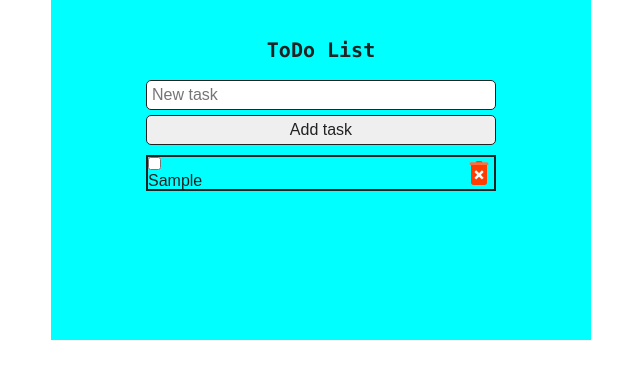
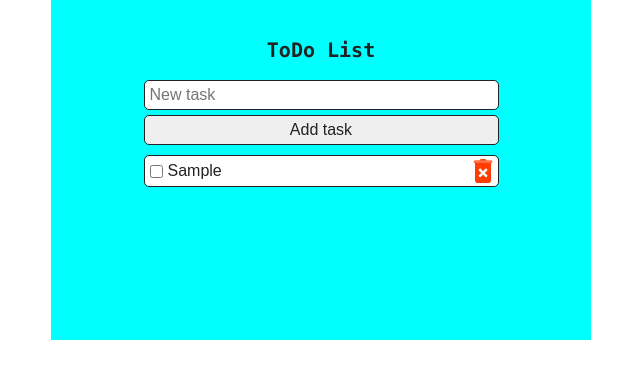
Before and after one commit to Anjelika86/reactTodo, a React (Create React App) app: page / in a window 1280 px wide. Both pictures are taken after typing "Sample" into the empty fields and a click on the button "Add task". Shown: the top 378 px of the page, without its empty margins (319-959 px from the left). Built offline with nearby package versions, Linux system fonts and the light colour scheme.

Commit message:
Fix ToDoItem styles

```diff
--- a/src/components/ToDo/TodoItem/TodoItem.module.scss
+++ b/src/components/ToDo/TodoItem/TodoItem.module.scss
@@ -1,3 +1,9 @@
+.tasksWrapper,
+.tasksContainer {
+  display: flex;
+  align-items: center;
+}
+
 .imgWrapper {
   width: 30px;
 }
@@ -6,18 +12,24 @@
   width: 100%;
 }
 .tasksWrapper {
-  display: flex;
-  justify-content: space-between;
-  align-items: center;
   margin: 5px 0;
-  border: 2px solid;
+  border: 1px solid;
+  border-radius: 5px;
+  background-color: white;
 }
 .tasksContainer {
-  // display: flex;
-
-  // align-items: center;
   min-width: 200px;
 }
 .tasksWrapperTrue {
   text-decoration: line-through;
 }
+.checkbox {
+  margin: 5px;
+}
+.overflowContainer {
+  width: 300px;
+  display: block;
+  overflow: hidden;
+  white-space: nowrap;
+  text-overflow: ellipsis;
+}
```
